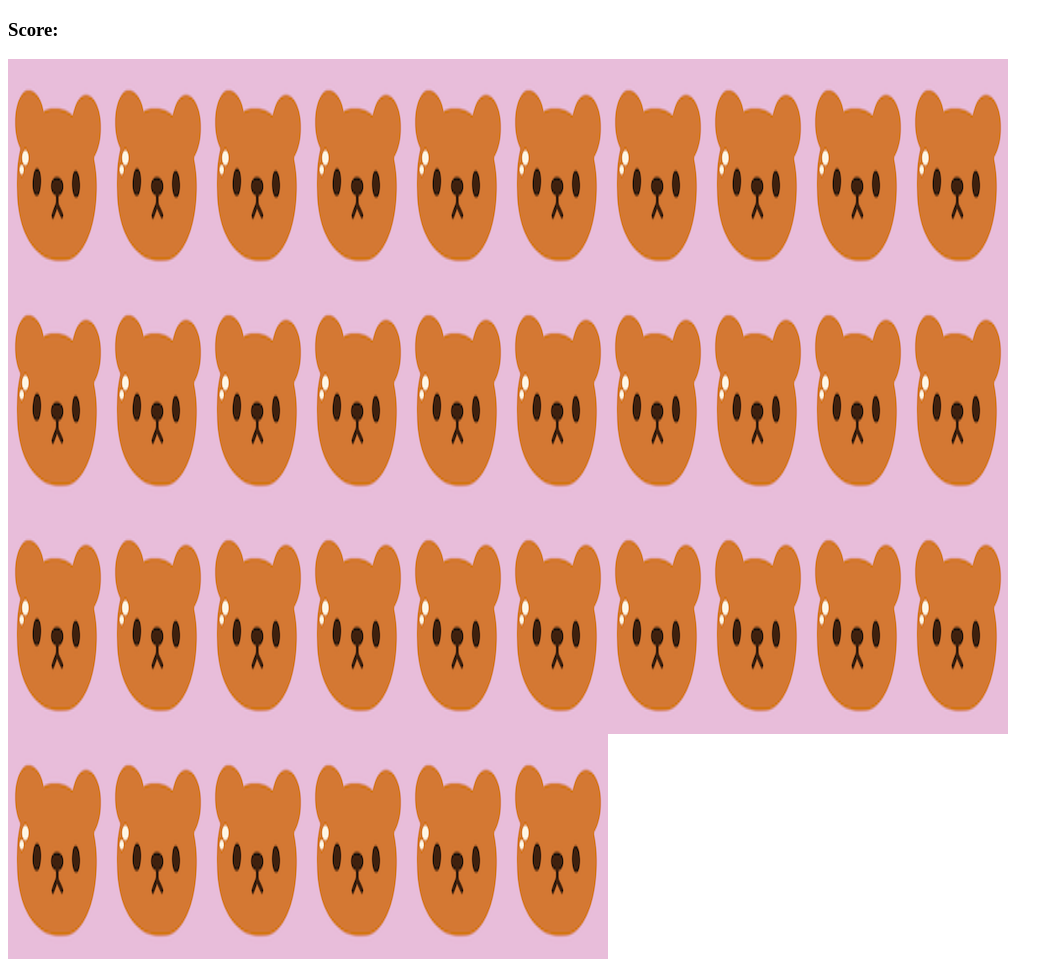
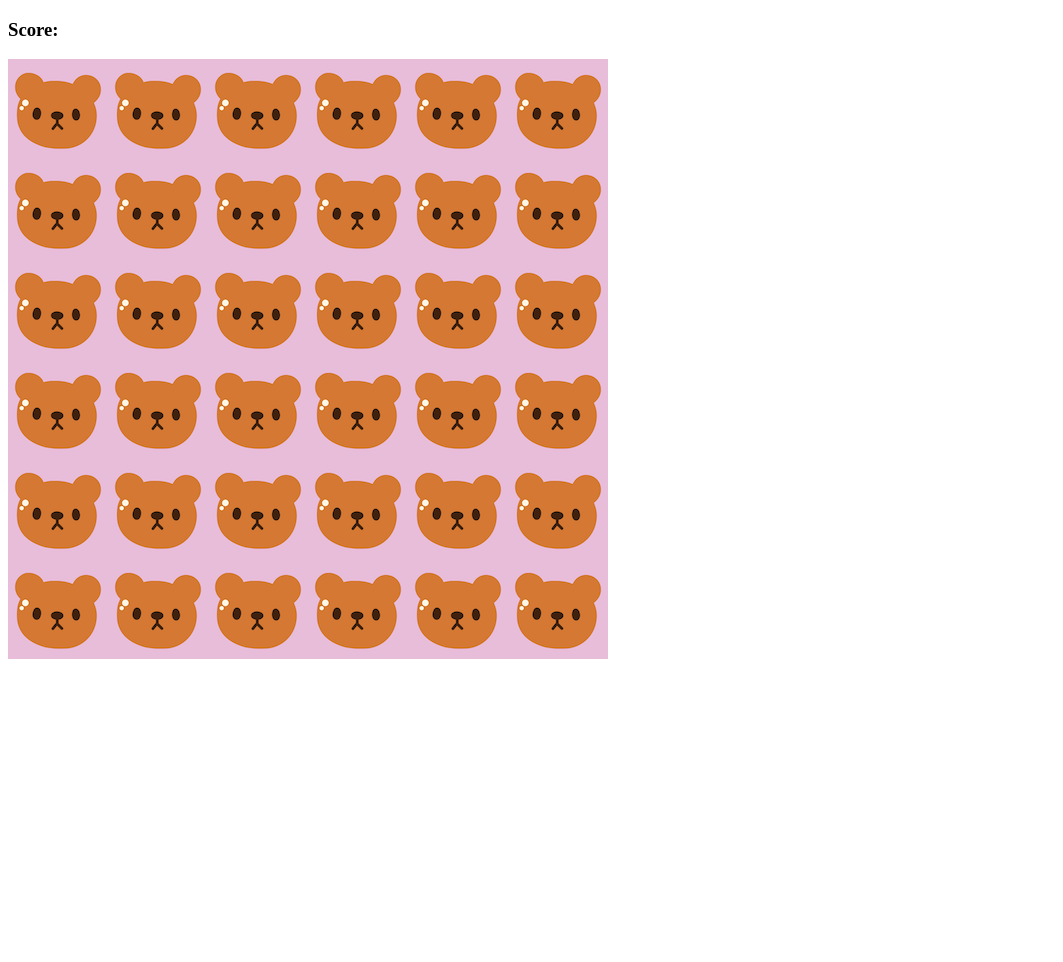
Before and after one commit to Claudiathefirst/remembrance, a plain HTML site: page index.html in a window 1280 px wide. Shown: the whole page, without its empty margins (0-1063 px from the left). After the commit the page ends 800 px from the top, so only its background shows below. Drawn offline with Linux system fonts and the light colour scheme.

Commit message:
:lipstick: : updated for new asset size

```diff
--- a/style.css
+++ b/style.css
@@ -1,7 +1,7 @@
 .grid {
     display:flex;
     flex-wrap:wrap;
-    height:900px;
-    width:1080px;
+    height:600px;
+    width:600px;
 
 }
```
